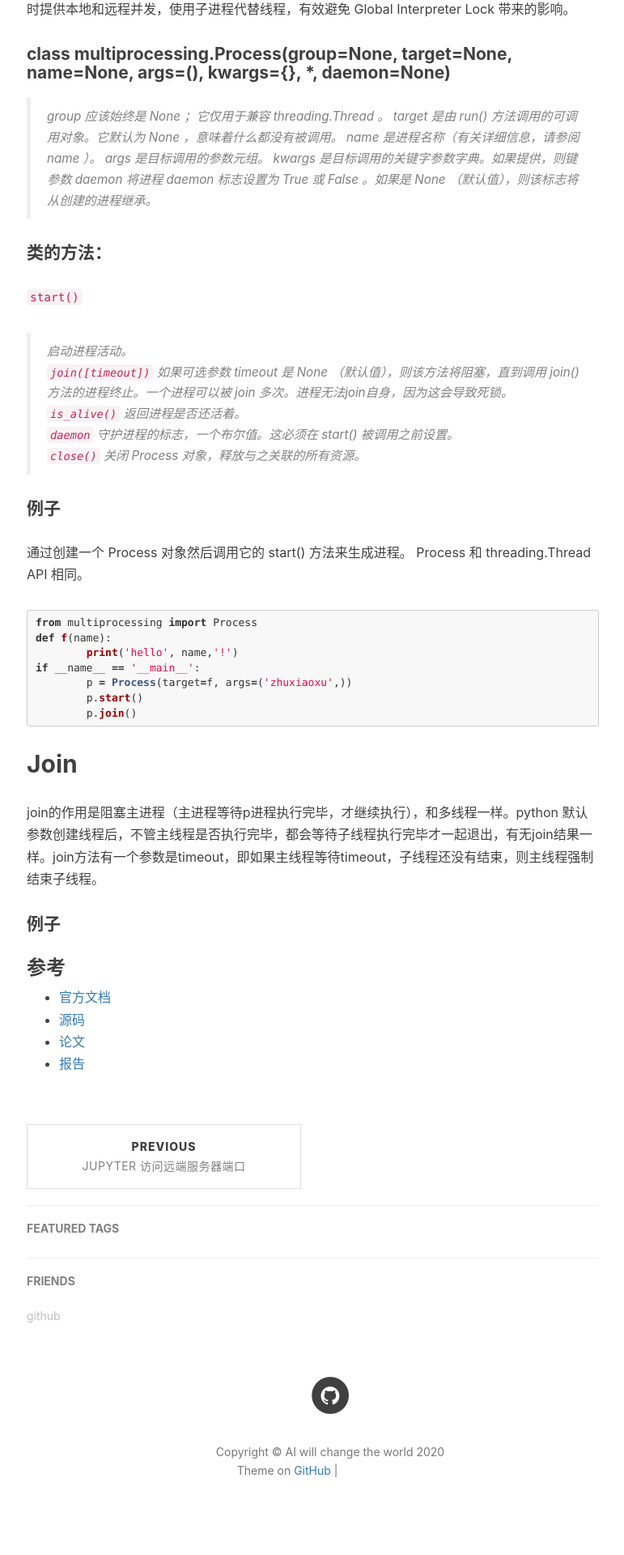
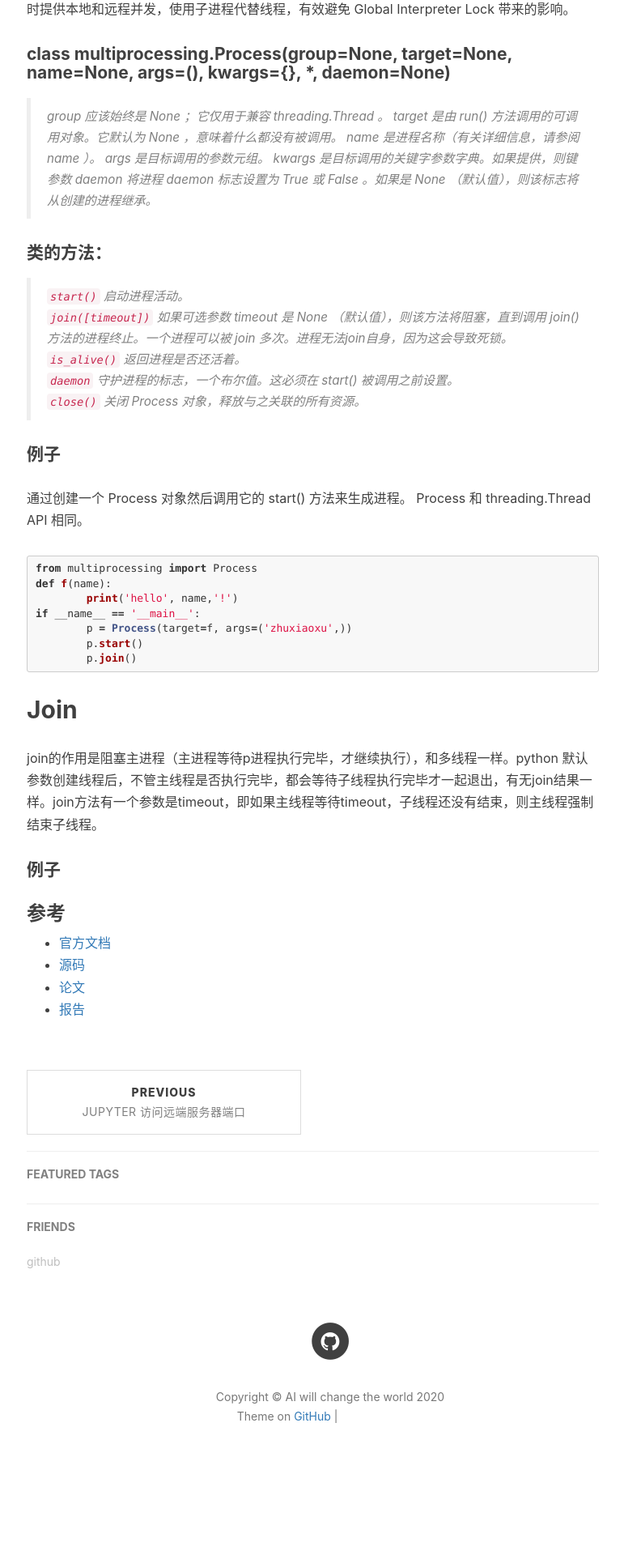
Before and after one commit to zhuxiaoxuhit/zhuxiaoxuhit.github.io, a Jekyll site: the page built from _posts/2020-01-15-PYTHON多进程与MULTIPROCESSING模块.md, in a window 1280 px wide. Shown: the part 1017-2937 px from the top of the page at 81% size, without its empty margins (232-1003 px from the left). Built offline with Jekyll 4.4.1, drawn with Linux system fonts in a browser that asks for light colours; nearby versions of some CDN libraries; comment, search, counter and statistics services are not loaded; after the commit the page ends 2870 px from its top, so only the background shows below that; grey boxes are pictures that could not be loaded.

Commit message:
[Modify] mp

```diff
--- a/_posts/2020-01-15-PYTHON多进程与MULTIPROCESSING模块.md
+++ b/_posts/2020-01-15-PYTHON多进程与MULTIPROCESSING模块.md
@@ -27,7 +27,7 @@ multiprocessing 是一个用与 threading 模块相似API的支持产生进程
 >group 应该始终是 None ；它仅用于兼容 threading.Thread 。 target 是由 run() 方法调用的可调用对象。它默认为 None ，意味着什么都没有被调用。 name 是进程名称（有关详细信息，请参阅 name ）。 args 是目标调用的参数元组。 kwargs 是目标调用的关键字参数字典。如果提供，则键参数 daemon 将进程 daemon 标志设置为 True 或 False 。如果是 None （默认值），则该标志将从创建的进程继承。
 
 #### 类的方法：
-`start()`
+>`start()`
 >启动进程活动。
 `join([timeout])`
 >如果可选参数 timeout 是 None （默认值），则该方法将阻塞，直到调用 join() 方法的进程终止。一个进程可以被 join 多次。进程无法join自身，因为这会导致死锁。
```
Also changed, not shown: 1 other file.
